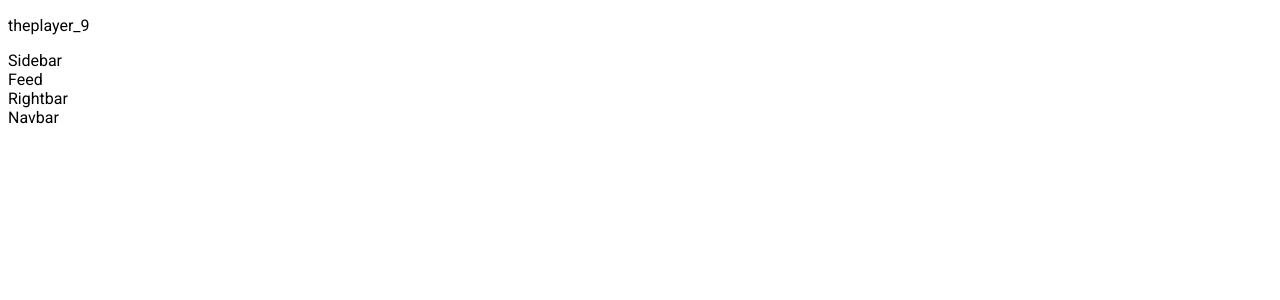
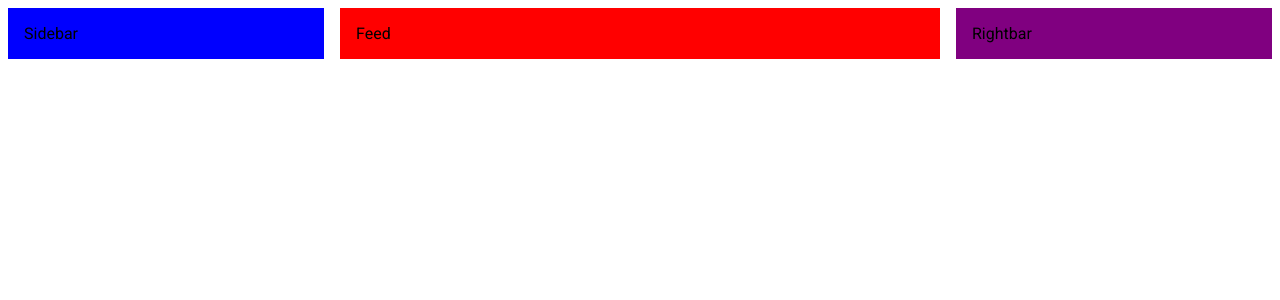
Before and after one commit to theplayer9/Social-App, a React (Create React App) app: page / in a window 1280 px wide. Shown: the top 300 px of the page. Built offline with nearby package versions, Linux system fonts and the light colour scheme.

Commit message:
gave the labelings

```diff
--- a/src/App.js
+++ b/src/App.js
@@ -1,18 +1,18 @@
-import Navbar from  './components/Navbar'
-import Rightbar from './components/Rightbar'
-import Sidebar from './components/Sidebar'
-import Feed from './components/Feed'
-
+import Rightbar from "./components/Rightbar";
+import Sidebar from "./components/Sidebar";
+import Feed from "./components/Feed";
+import { Box } from "@mui/system";
+import { Stack } from "@mui/material";
 
 function App() {
   return (
-    <div >
-      <p> theplayer_9</p>
-      <Sidebar />
-      <Feed />
-      <Rightbar />
-      <Navbar />
-    </div>
+    <Box>
+      <Stack direction="row" spacing={2} justifyContent="center">
+        <Sidebar />
+        <Feed />
+        <Rightbar />
+      </Stack>
+    </Box>
   );
 }
 
--- a/src/components/Feed.js
+++ b/src/components/Feed.js
@@ -1,8 +1,9 @@
+import { Box } from '@mui/material'
 import React from 'react'
 
 const Feed = () => {
   return (
-    <div>Feed</div>
+    <Box bgcolor="red" flex={4} padding={2}>Feed</Box>
   )
 }
 
--- a/src/components/Rightbar.js
+++ b/src/components/Rightbar.js
@@ -1,8 +1,9 @@
+import { Box } from '@mui/material'
 import React from 'react'
 
 const Rightbar = () => {
   return (
-    <div>Rightbar</div>
+    <Box bgcolor='purple' flex={2} padding={2} >Rightbar</Box>
   )
 }
 
--- a/src/components/Sidebar.js
+++ b/src/components/Sidebar.js
@@ -1,8 +1,9 @@
+import { Box } from '@mui/material'
 import React from 'react'
 
 const Sidebar = () => {
   return (
-    <div>Sidebar</div>
+    <Box bgcolor='blue' flex={2} padding={2}>Sidebar</Box>
   )
 }
 
```
